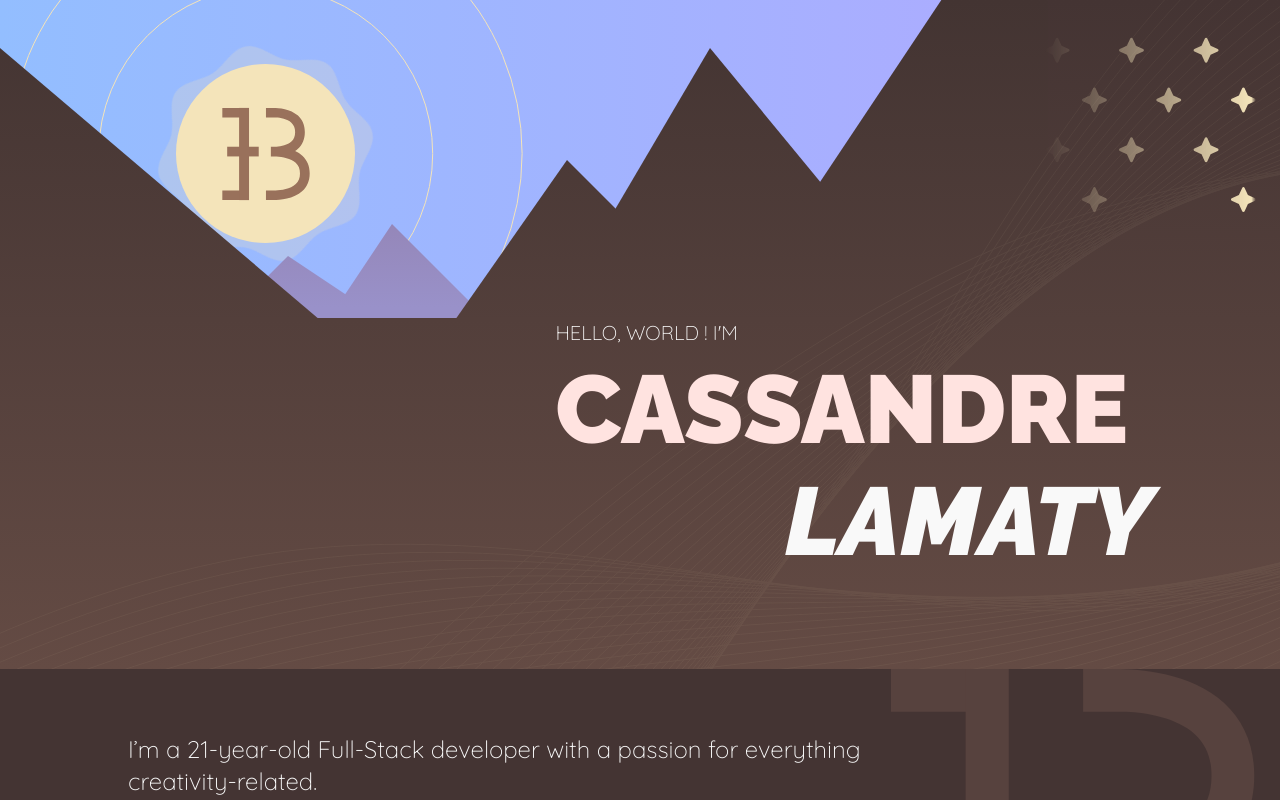
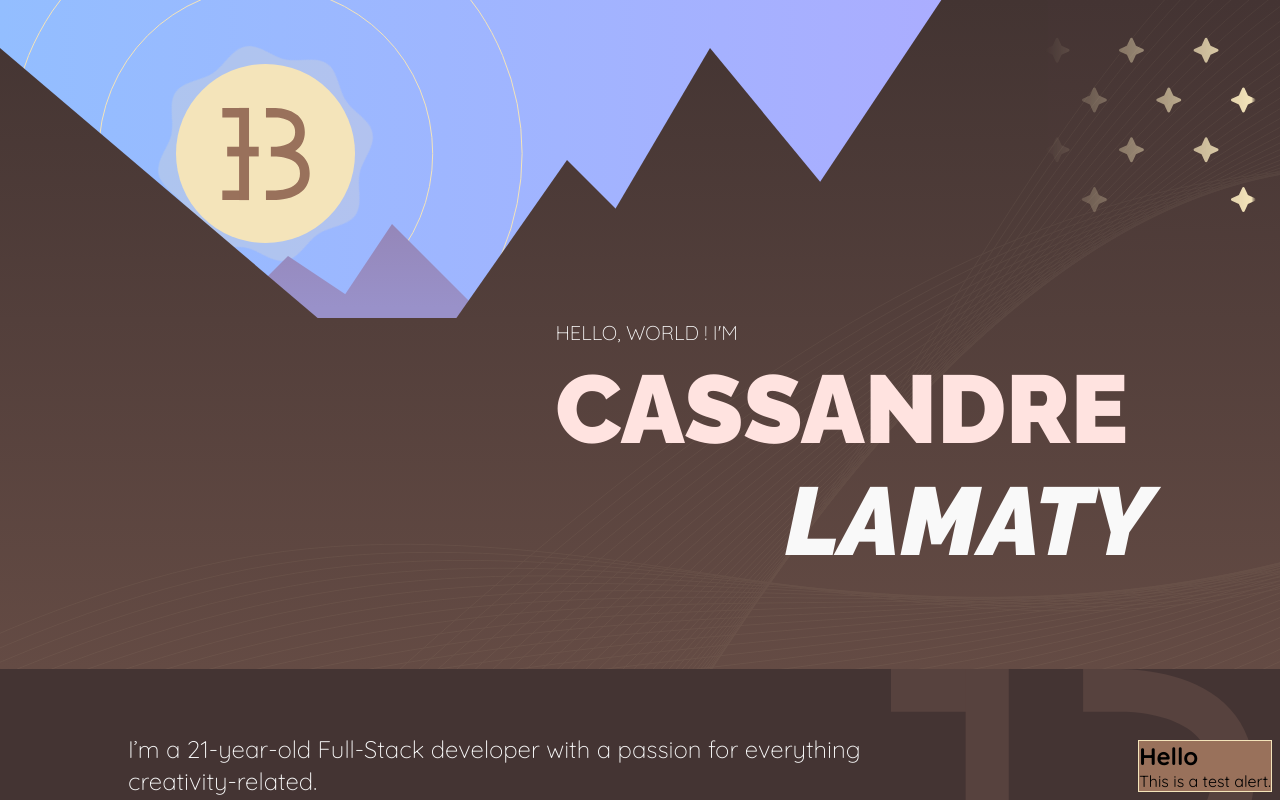
Before and after one commit to CassandreLAMATY/2024-portfolio-front, a Vue app: page / in a window 1280 px wide. Shown: the top 800 px of the page. Built offline with nearby package versions, Linux system fonts and the light colour scheme; what @fortawesome/pro-regular-svg-icons, @fortawesome/pro-solid-svg-icons would draw is missing.

Commit message:
adding alerts

```diff
--- a/src/App.vue
+++ b/src/App.vue
@@ -1,7 +1,14 @@
 <script setup lang="ts">
 import { RouterView } from 'vue-router';
+import AlertBox from './components/AlertBox.vue';
+
+import { alerts } from './assets/javascripts/alert';
 </script>
 
 <template>
     <RouterView />
+
+    <div v-if="alerts.length > 0" class="alert-container">
+        <AlertBox v-for="a of alerts" :key="a.title" :title="a.title" :content="a.content" :icon="a.icon" />
+    </div>
 </template>
--- /dev/null
+++ b/src/assets/javascripts/alert.ts
@@ -0,0 +1,10 @@
+import { ref, type Ref } from 'vue';
+import type { Alert } from './controllers/Alert';
+
+export const alerts: Ref<Alert[]> = ref([
+    {
+        title: 'Hello',
+        icon: ['fas', 'fa-hand-sparkles'],
+        content: 'This is a test alert.'
+    }
+]);
--- /dev/null
+++ b/src/assets/javascripts/controllers/Alert.ts
@@ -0,0 +1,13 @@
+export class Alert {
+    public title: string;
+    public content: string | null;
+    public icon: string[];
+
+    constructor(title: string, icon: string[], content?: string) {
+        this.title = title;
+        this.icon = icon;
+
+        if (content) this.content = content;
+        else this.content = null;
+    }
+}
--- /dev/null
+++ b/src/assets/stylesheets/css/alert.css
@@ -0,0 +1,13 @@
+@import url("https://fonts.googleapis.com/css2?family=Quicksand:wght@300..700&family=Raleway:ital,wght@0,100..900;1,100..900&display=swap");
+.alert-container {
+  position: fixed;
+  right: 0.5rem;
+  bottom: 0.5rem;
+  z-index: 9999;
+}
+.alert-box {
+  border: 1px solid #f4e4ba;
+  background-color: #99715b;
+}
+
+/*# sourceMappingURL=alert.css.map */
--- /dev/null
+++ b/src/assets/stylesheets/scss/alert.scss
@@ -0,0 +1,14 @@
+@import 'variables';
+
+.alert {
+    &-container {
+        position: fixed;
+        right: $grup-02;
+        bottom: $grup-02;
+        z-index: 9999;
+    }
+    &-box {
+        border: 1px solid $dutchWhite;
+        background-color: $chamoisee;
+    }
+}
--- /dev/null
+++ b/src/components/AlertBox.vue
@@ -0,0 +1,21 @@
+<script setup lang="ts">
+defineProps<{
+    title: string;
+    content: string | null;
+    icon: string[];
+}>();
+</script>
+
+<template>
+    <div class="alert-box">
+        <font-awesome-icon :icon="icon" class="alert-icon" />
+        <div class="alert-content">
+            <h2 class="alert-title">{{ title }}</h2>
+            <span v-if="content" class="alert-content">{{ content }}</span>
+        </div>
+    </div>
+</template>
+
+<style>
+@import url('@/assets/stylesheets/css/alert.css');
+</style>
```
Also changed, not shown: 1 other file (tests, documents, lock files or other folders).
